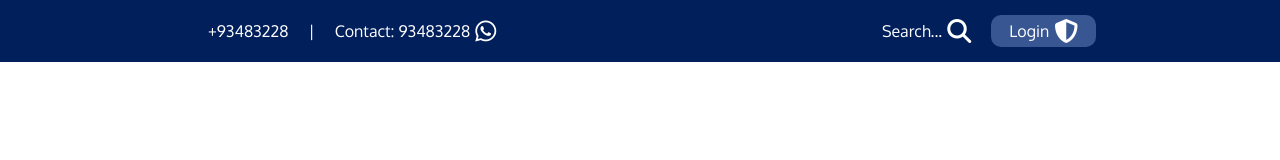
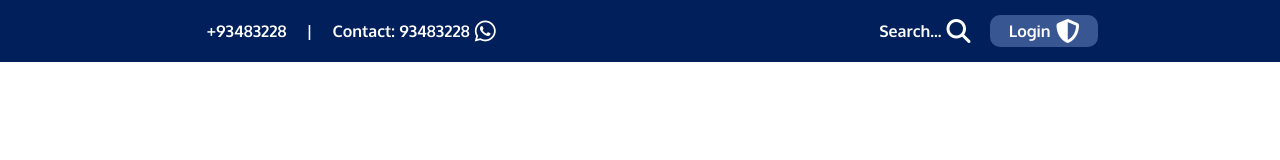
Before and after one commit to Pinto1232/HotelManagement, a plain HTML site: page index.html in a window 1280 px wide. Drawn offline with Linux system fonts and the light colour scheme.

Commit message:
Fonts added

```diff
--- a/Styles/style.css
+++ b/Styles/style.css
@@ -1,4 +1,4 @@
-@import url('https://fonts.googleapis.com/css2?family=Oxygen&display=swap');
+@import url('https://fonts.googleapis.com/css2?family=Oxygen:wght@700&display=swap');
 
 *{
     margin: 0;
@@ -10,6 +10,7 @@ body{
     font-family: 'Oxygen', sans-serif;
 }
 
+/* Top heade component */
 .main-top-header {
     background-color: #001f5b;
     padding: 15px;
@@ -58,3 +59,4 @@ body{
     justify-content: center;
     cursor: pointer;
 }
+/* End of top header component */
```
